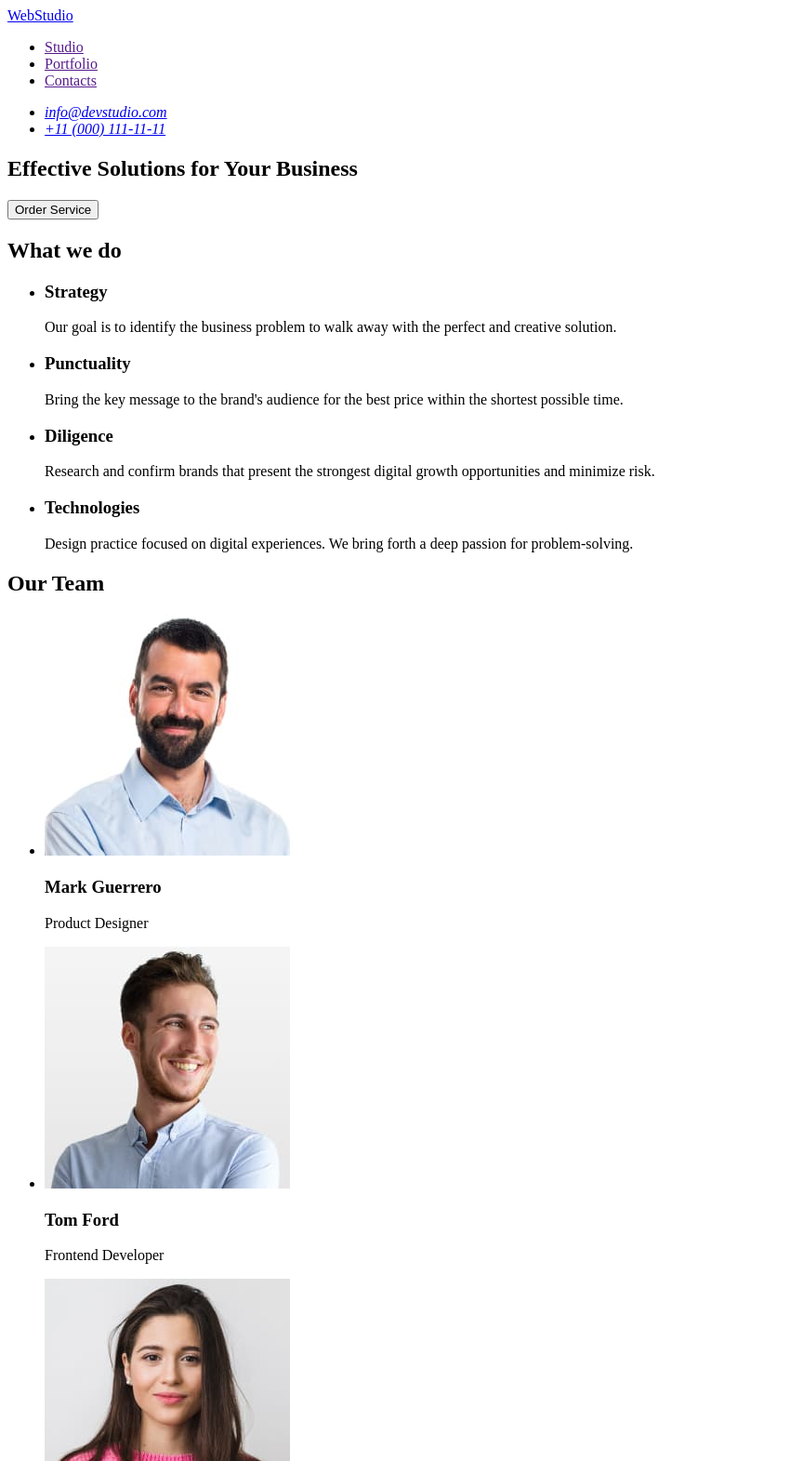
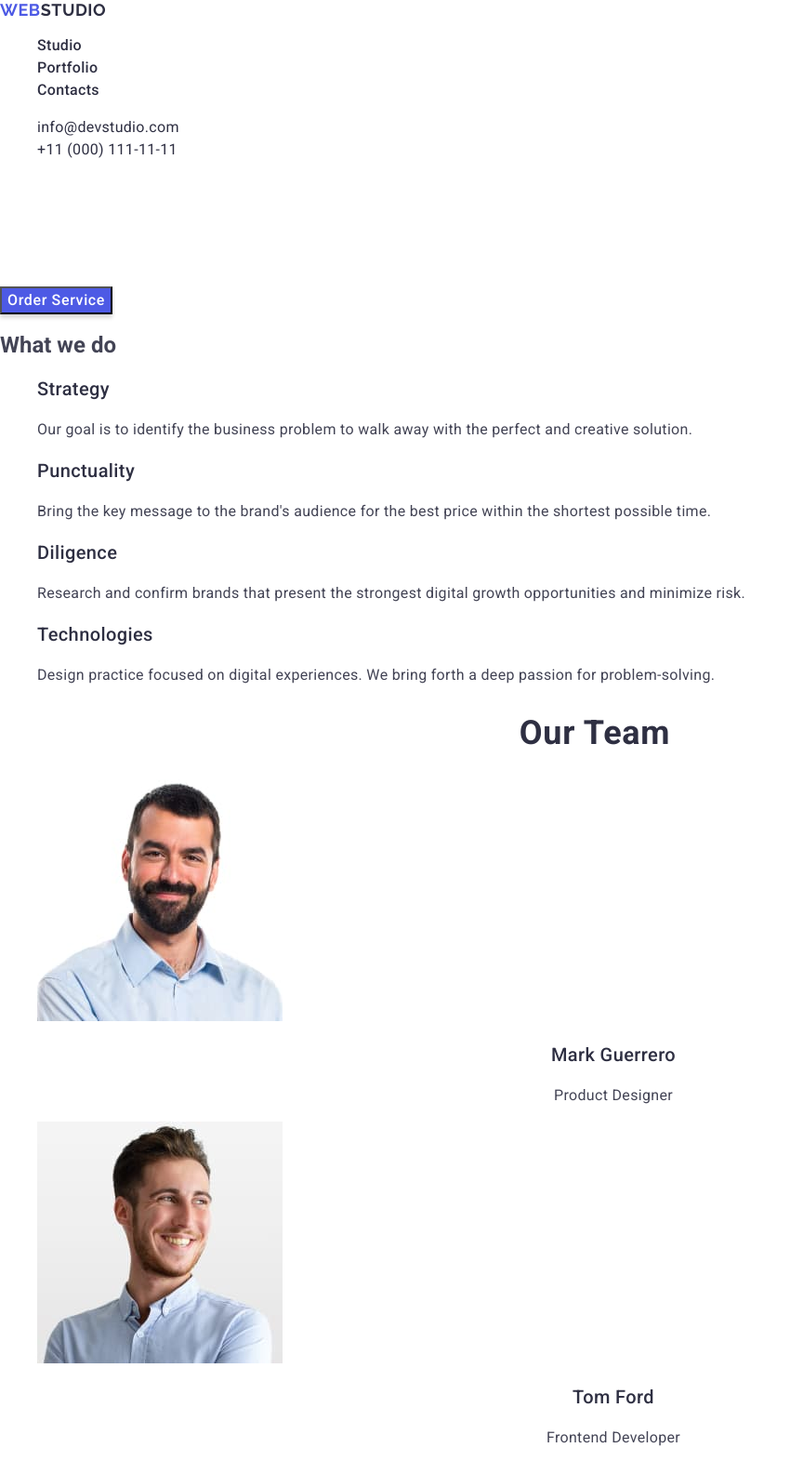
Before and after one commit to promax-power/goit-markup-hw-02, a plain HTML site: page index.html in a window 1280 px wide. Shown: the top 1571 px of the page at 93% size, without its empty margins (0-864 px from the left). Drawn offline with nearby package versions, Linux system fonts and the light colour scheme.

Commit message:
Submission-attempt-1

```diff
--- /dev/null
+++ b/css/styles.css
@@ -0,0 +1,162 @@
+body {
+    font-family: 'Roboto', sans-serif;
+    color: #434455;
+    background-color: #FFF;
+}
+a {
+    text-decoration: none;
+}
+ul, ol {
+    list-style: none;
+}
+.logo {
+    font-family: "Raleway", sans-serif;
+        font-weight: 700;
+        font-size: 18px;
+        line-height: 1.17;
+        letter-spacing: 0.03em;
+        text-transform: uppercase;
+        color: #4d5ae5;
+}
+
+.logo-part {
+    color: #2e2f42;
+
+}
+
+.nav-link {
+    font-family: "Roboto", sans-serif;
+        font-weight: 500;
+        font-size: 16px;
+        line-height: 1.5;
+        letter-spacing: 0.02em;
+        color: #2e2f42;
+}
+.nav-link:hover,
+.nav-link:focus {
+    color: #404bbf;
+}
+
+.address {
+    font-style: normal;
+}
+
+.address-link {
+    font-family: "Roboto", sans-serif;
+        font-size: 16px;
+        line-height: 1.5;
+        letter-spacing: 0.02em;
+        color: #2e2f42;
+}
+.address-link:hover,
+.address-link:focus {
+    color: #404bbf;
+}
+.main-title {
+    font-family: "Roboto", sans-serif;
+        font-weight: 700;
+        font-size: 56px;
+        line-height: 1.07143;
+        letter-spacing: 0.02em;
+        text-align: center;
+        color: #fff;
+}
+button {
+    box-shadow: 0 4px 4px 0 rgba(0, 0, 0, 0.15);
+        background: #4d5ae5;
+        cursor: pointer;
+}
+.order-service {
+    font-family: "Roboto", sans-serif;
+        font-weight: 500;
+        font-size: 16px;
+        line-height: 1.5;
+        letter-spacing: 0.04em;
+        color: #fff;
+}
+button:hover,
+button:focus {
+    box-shadow: 0 4px 4px 0 rgba(0, 0, 0, 0.15);
+        background: #404bbf;
+}
+.about-heading {
+    font-family: "Roboto", sans-serif;
+        font-weight: 500;
+        font-size: 20px;
+        line-height: 1.2;
+        letter-spacing: 0.02em;
+        color: #2e2f42;
+}
+
+.about-text {
+    font-family: "Roboto", sans-serif;
+        font-weight: 400;
+        font-size: 16px;
+        line-height: 1.5;
+        letter-spacing: 0.02em;
+        color: #434455;
+}
+.team-heading {
+    font-family: "Roboto", sans-serif;
+        font-weight: 700;
+        font-size: 36px;
+        line-height: 1.11111;
+        letter-spacing: 0.02em;
+        text-align: center;
+        color: #2e2f42;
+}
+
+.team-subheading {
+    font-family: "Roboto", sans-serif;
+        font-weight: 500;
+        font-size: 20px;
+        line-height: 1.2;
+        letter-spacing: 0.02em;
+        text-align: center;
+        color: #2e2f42;
+}
+
+.team-text {
+    font-family: "Roboto", sans-serif;
+        font-weight: 400;
+        font-size: 16px;
+        line-height: 1.5;
+        letter-spacing: 0.02em;
+        text-align: center;
+        color: #434455;
+}
+.portfolio-heading {
+    font-family: "Roboto", sans-serif;
+        font-weight: 700;
+        font-size: 36px;
+        line-height: 1.11111;
+        letter-spacing: 0.02em;
+        color: #2e2f42;
+
+}
+
+.portfolio-subheading {
+    font-family: "Roboto", sans-serif;
+        font-weight: 500;
+        font-size: 20px;
+        line-height: 1.2;
+        letter-spacing: 0.02em;
+        color: #2e2f42;
+}
+
+.portfolio-text {
+    font-family: "Roboto", sans-serif;
+        font-weight: 400;
+        font-size: 16px;
+        line-height: 1.5;
+        letter-spacing: 0.02em;
+        color: #434455;
+}
+.footer-text {
+    font-family: "Roboto", sans-serif;
+        font-weight: 400;
+        font-size: 16px;
+        line-height: 1.5;
+        letter-spacing: 0.02em;
+        color: #f4f4fd;
+}
--- a/index.html
+++ b/index.html
@@ -4,56 +4,64 @@
     <meta charset="UTF-8" />
     <meta name="viewport" content="width=device-width, initial-scale=1.0" />
     <title>Document</title>
+    <link rel="preconnect" href="https://fonts.googleapis.com">
+    <link rel="preconnect" href="https://fonts.gstatic.com" crossorigin>
+    <link href="https://fonts.googleapis.com/css2?family=Raleway:wght@700&family=Roboto:wght@400;500;700&display=swap"
+      rel="stylesheet">
+      <link rel="stylesheet" href="https://cdnjs.cloudflare.com/ajax/libs/normalize/8.0.1/normalize.min.css"
+        integrity="sha512-NhSC1YmyruXifcj/KFRWoC561YpHpc5Jtzgvbuzx5VozKpWvQ+4nXhPdFgmx8xqexRcpAglTj9sIBWINXa8x5w=="
+        crossorigin="anonymous" referrerpolicy="no-referrer" />
+    <link rel="stylesheet" href="./css/styles.css">
   </head>
   <body>
     <header>
       <nav>
-        <a href="./index.html">WebStudio</a>
+        <a class="logo" href="./index.html">Web<span class="logo-part">Studio</span></a>
         <ul>
-          <li><a href="">Studio</a></li>
-          <li><a href="">Portfolio</a></li>
-          <li><a href="">Contacts</a></li>
+          <li><a class="nav-link" href="">Studio</a></li>
+          <li><a class="nav-link" href="">Portfolio</a></li>
+          <li><a class="nav-link" href="">Contacts</a></li>
         </ul>
       </nav>
-      <address>
+      <address class="address">
         <ul>
-          <li><a href="mailto:info@devstudio.com">info@devstudio.com</a></li>
-          <li><a href="tel:+110001111111">+11 (000) 111-11-11</a></li>
+          <li><a class="address-link" href="mailto:info@devstudio.com">info@devstudio.com</a></li>
+          <li><a class="address-link" href="tel:+110001111111">+11 (000) 111-11-11</a></li>
         </ul>
       </address>
     </header>
     <main>
       <section>
-        <h1>Effective Solutions for Your Business</h1>
-        <button type="button">Order Service</button>
+        <h1 class="main-title">Effective Solutions for Your Business</h1>
+        <button type="button" class="order-service">Order Service</button>
       </section>
       <section>
         <h2>What we do</h2>
         <ul>
           <li>
-            <h3>Strategy</h3>
-            <p>
+            <h3 class="about-heading">Strategy</h3>
+            <p class="about-text">
               Our goal is to identify the business problem to walk away with the
               perfect and creative solution.
             </p>
           </li>
           <li>
-            <h3>Punctuality</h3>
-            <p>
+            <h3 class="about-heading">Punctuality</h3>
+            <p class="about-text">
               Bring the key message to the brand's audience for the best price
               within the shortest possible time.
             </p>
           </li>
           <li>
-            <h3>Diligence</h3>
-            <p>
+            <h3 class="about-heading">Diligence</h3>
+            <p class="about-text">
               Research and confirm brands that present the strongest digital
               growth opportunities and minimize risk.
             </p>
           </li>
           <li>
-            <h3>Technologies</h3>
-            <p>
+            <h3 class="about-heading">Technologies</h3>
+            <p class="about-text">
               Design practice focused on digital experiences. We bring forth a
               deep passion for problem-solving.
             </p>
@@ -61,7 +69,7 @@
         </ul>
       </section>
       <section>
-        <h2>Our Team</h2>
+        <h2 class="team-heading">Our Team</h2>
         <ul>
           <li>
             <img
@@ -70,8 +78,8 @@
               height="260"
               alt="photo product designer"
             />
-            <h3>Mark Guerrero</h3>
-            <p>Product Designer</p>
+            <h3 class="team-subheading">Mark Guerrero</h3>
+            <p class="team-text">Product Designer</p>
           </li>
           <li>
             <img
@@ -80,8 +88,8 @@
               height="260"
               alt="photo frontend developer"
             />
-            <h3>Tom Ford</h3>
-            <p>Frontend Developer</p>
+            <h3 class="team-subheading">Tom Ford</h3>
+            <p class="team-text">Frontend Developer</p>
           </li>
           <li>
             <img
@@ -90,8 +98,8 @@
               height="260"
               alt="photo marketing"
             />
-            <h3>Camila Garcia</h3>
-            <p>Marketing</p>
+            <h3 class="team-subheading">Camila Garcia</h3>
+            <p class="team-text">Marketing</p>
           </li>
           <li>
             <img
@@ -100,15 +108,49 @@
               height="260"
               alt="photo ui designer"
             />
-            <h3>Daniel Wilson</h3>
-            <p>UI Designer</p>
+            <h3 class="team-subheading">Daniel Wilson</h3>
+            <p class="team-text">UI Designer</p>
           </li>
         </ul>
       </section>
     </main>
+    <h2 class="portfolio-heading">Our Portfolio
+      <ul>
+        <li>
+          <img src="./images/img5.jpg" width="360" height="300" alt="banking app" />
+          <h3 class="portfolio-subheading">Banking App</h3>
+          <p class="portfolio-text">App</p>
+        </li>
+        <li>
+          <img src="./images/img6.jpg" width="360" height="300" alt="cashless payment" />
+          <h3 class="portfolio-subheading">Cashless Payment</h3>
+          <p class="portfolio-text">Marketing</p>
+        </li>
+        <li>
+          <img src="./images/img7.jpg" width="360" height="300" alt="meditation app" />
+          <h3 class="portfolio-subheading">Meditation App</h3>
+          <p class="portfolio-text">App</p>
+        </li>
+        <li>
+          <img src="./images/img8.jpg" width="360" height="300" alt="taxi service" >/
+          <h3 class="portfolio-subheading">Taxi Service</h3>
+          <p class="portfolio-text">Marketing</p>
+        </li>
+        <li>
+          <img src="./images/img9.jpg" width="360" height="300" alt="screen illustrations" />
+          <h3 class="portfolio-subheading">Screen illustrations</h3>
+          <p class="portfolio-text">Design</p>
+        </li>
+        <li>
+          <img src="./images/img10.jpg" width="360" height="300" alt="online courses" />
+          <h3 class="portfolio-subheading">Online Courses</h3>
+          <p class="portfolio-text">Marketing</p>
+        </li>
+      </ul>
+    </h2>
     <footer>
-      <a href="./index.html">WebStudio</a>
-      <p>
+      <a class="logo" href="./index.html">Web<span class="logo-part">Studio</span</a>
+      <p class="footer-text">
         Increase the flow of customers and sales for your business with digital
         marketing & growth solutions.
       </p>
```
Also changed, not shown: images/img10.jpg (added), images/img5.jpg (added), images/img6.jpg (added), images/img7.jpg (added), images/img8.jpg (added), images/img9.jpg (added), 1 other file.
